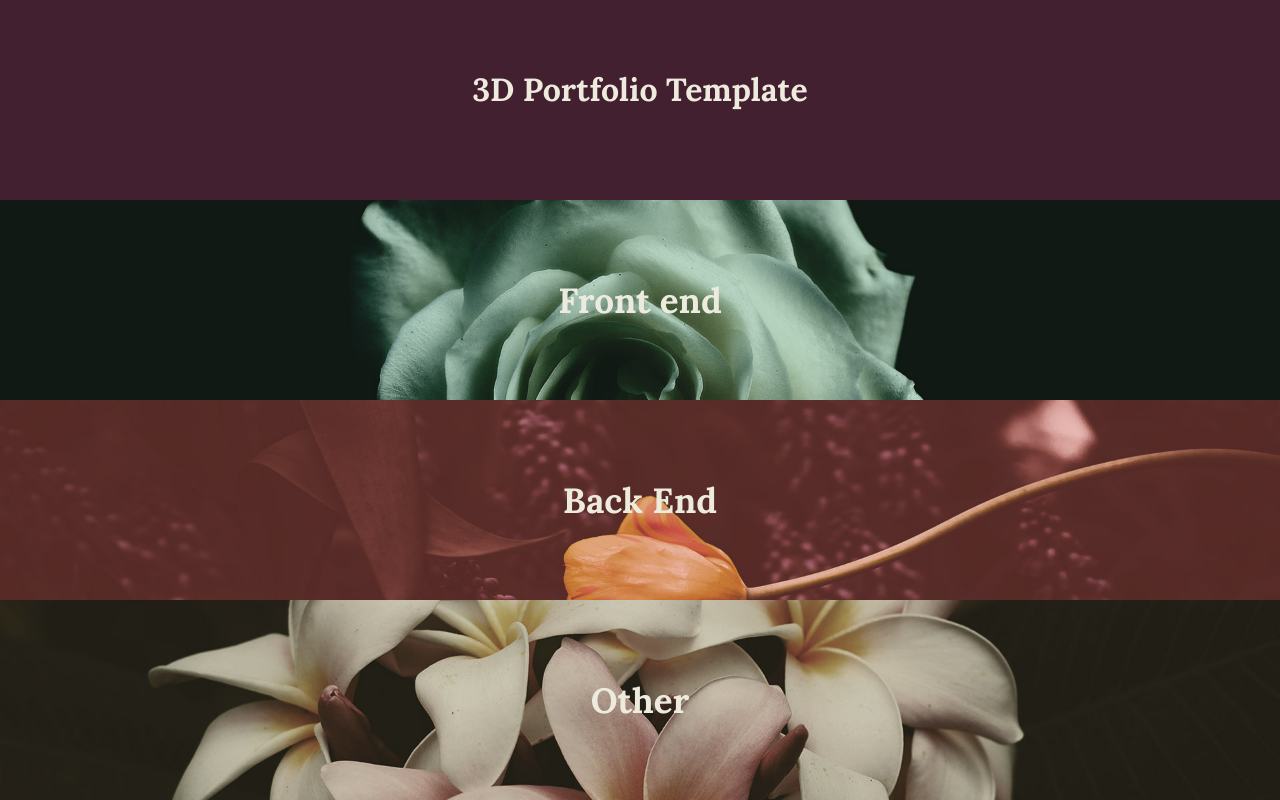
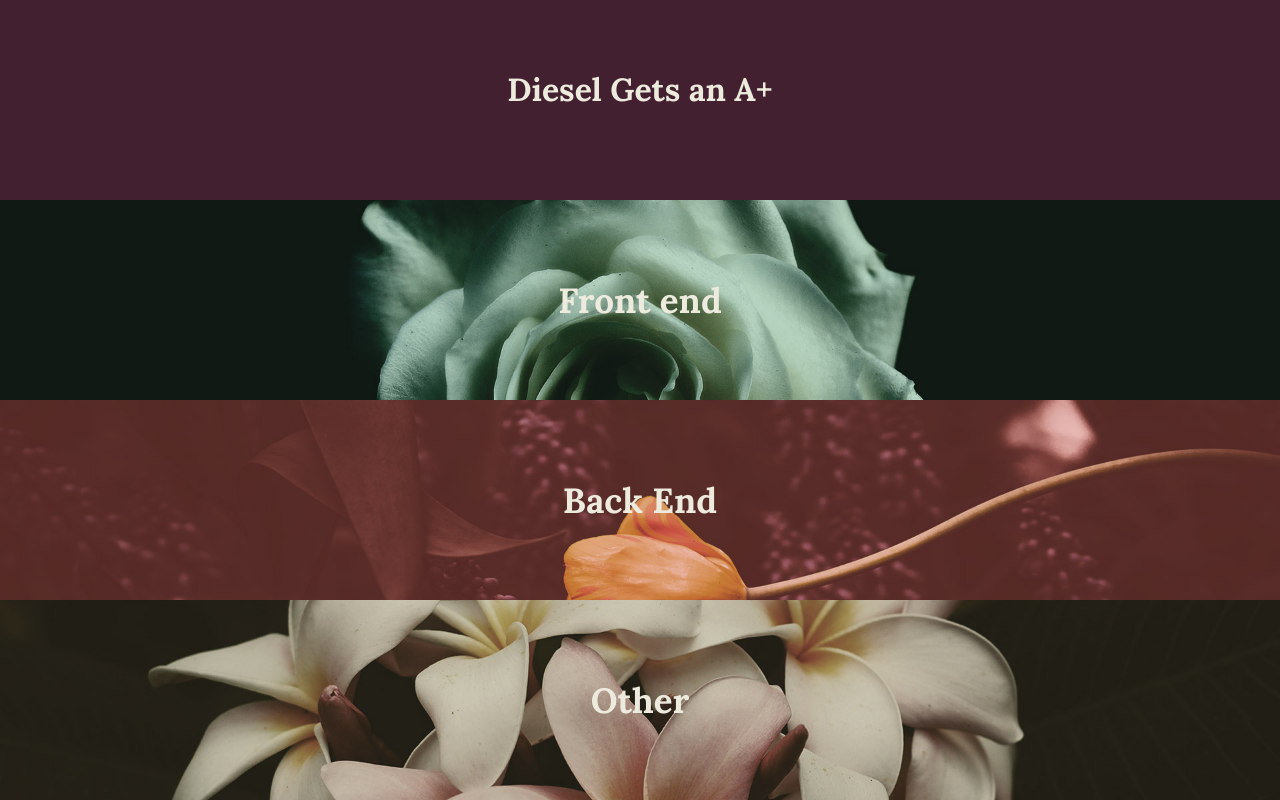
Before and after one commit to D-Dawg9/diesel-gets-an-a-, a plain HTML site: page index.html in a window 1280 px wide. Drawn offline with nearby package versions, Linux system fonts and the light colour scheme.

Commit message:
editing title

```diff
--- a/index.html
+++ b/index.html
@@ -14,7 +14,7 @@
 <div class="cd-3d-portfolio">
 	<nav class="cd-3d-portfolio-navigation">
 		<div class="cd-wrapper">
-			<h1>3D Portfolio Template</h1>
+			<h1>Diesel Gets an A+</h1>
 		</div>
 	</nav> <!-- .cd-3d-portfolio-navigation -->
 
```
